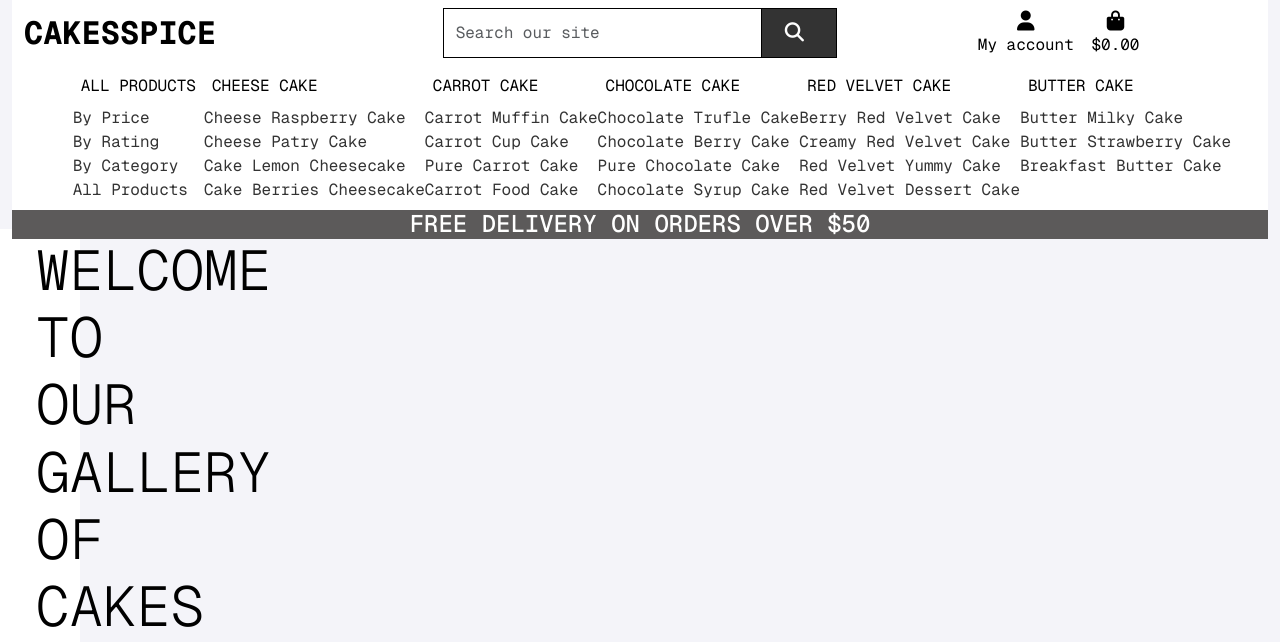
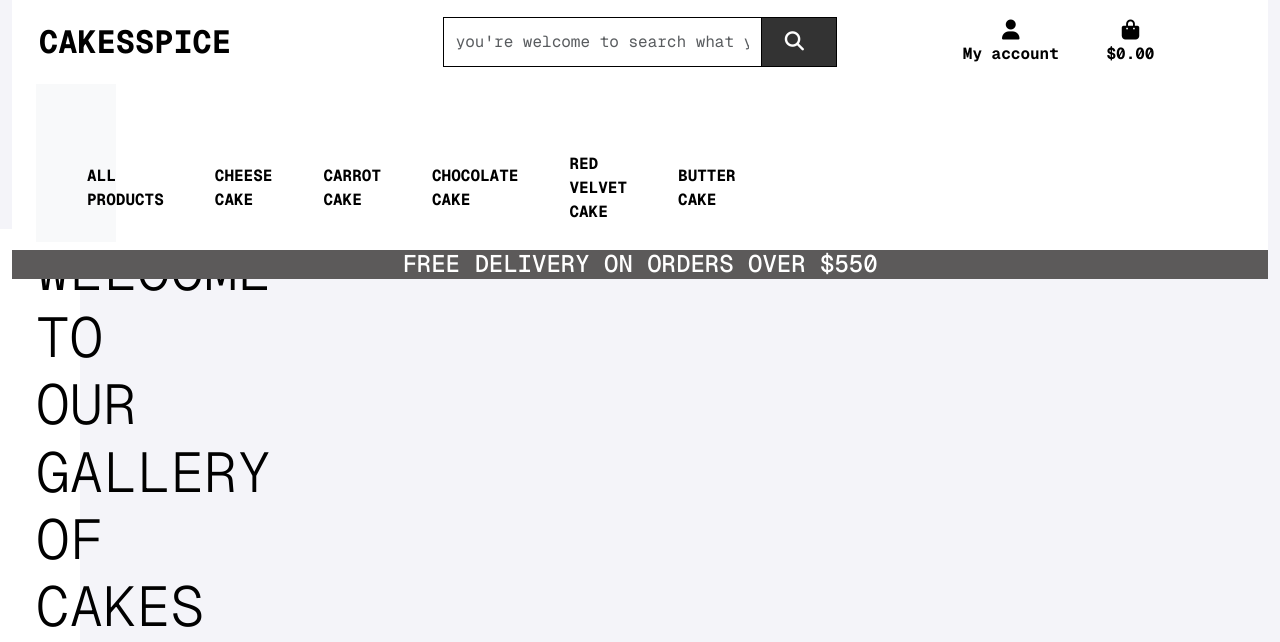
Before and after one commit to David-d-programmer/CakesSpice, a Django app: page / in a window 1280 px wide. Shown: the top 642 px of the page. Run offline with Django 3.2, Linux system fonts and the light colour scheme; a user stored in the database is signed in; some libraries are stand-ins or nearby versions.

Commit message:
main nav updated

```diff
--- a/static/css/base.css
+++ b/static/css/base.css
@@ -334,3 +334,108 @@
     }
 
 }
+
+/* Basic navbar styling */
+.navbar-nav {
+    list-style: none;
+    margin: 0;
+    padding: 0;
+    display: flex;
+    justify-content: center;
+    align-items: center;
+}
+
+/* Navbar items (li) */
+.nav-item {
+    position: relative;
+    margin: 0 15px;
+}
+
+/* Navbar links */
+.nav-link {
+    text-decoration: none;
+    font-weight: bold;
+    color: black;
+    padding: 10px 15px;
+    display: block;
+    font-size: 16px;
+    transition: background-color 0.3s ease;
+}
+
+/* Hover effect for navbar links */
+.nav-link:hover {
+    background-color: #f8f9fa; /* Light gray background on hover */
+}
+
+/* Dropdown menu */
+.dropdown-menu {
+    display: none;
+    position: absolute;
+    top: 100%;
+    left: 0;
+    right: 0;
+    background-color: white;
+    border: 1px solid #ddd;
+    border-radius: 4px;
+    z-index: 1000;
+}
+
+/* Show the dropdown when hovering */
+.nav-item:hover .dropdown-menu {
+    display: block;
+}
+
+/* Dropdown items */
+.dropdown-item {
+    text-decoration: none;
+    padding: 10px 15px;
+    color: black;
+    font-size: 14px;
+    display: block;
+    transition: background-color 0.3s ease;
+}
+
+/* Hover effect for dropdown items */
+.dropdown-item:hover {
+    background-color: #f8f9fa;
+}
+
+/* Remove borders from dropdown items */
+.dropdown-item {
+    border: none;
+}
+
+/* Navbar item spacing */
+.navbar-nav > .nav-item {
+    margin-right: 20px;
+}
+
+.nav-item .dropdown-menu {
+    padding-left: 0;
+}
+
+/* Fix for potential visual misalignment */
+.navbar-nav > .nav-item > .dropdown-menu {
+    margin-top: 5px;
+}
+
+/* For mobile view, adjust navbar items to be centered */
+@media (max-width: 768px) {
+    .navbar-nav {
+        flex-direction: column;
+        align-items: center;
+    }
+
+    .nav-item {
+        margin-bottom: 10px;
+    }
+
+    .nav-link {
+        padding: 12px;
+    }
+
+    .dropdown-menu {
+        position: relative;
+        width: 100%;
+    }
+}
--- a/templates/base.html
+++ b/templates/base.html
@@ -48,7 +48,7 @@
         <div class="col-12 col-lg-4 my-auto py-1 py-lg-0">
           <form method="GET" action="{% url 'products' %}">
             <div class="input-group w-100">
-              <input class="form-control border border-black rounded-0" type="text" name="q" placeholder="Search our site">
+              <input class="form-control border border-black rounded-0" type="text" name="q" placeholder="you're welcome to search what you want">
               <div class="input-group-append">
                 <button class="form-control btn btn-black border border-black rounded-0" type="submit">
                   <span class="icon">
@@ -62,7 +62,7 @@
         <div class="col-12 col-lg-4 my-auto py-1 py-lg-0">
           <ul class="list-inline list-unstyled text-center text-lg-right my-0">
             <li class="list-inline-item dropdown">
-              <a class="text-black nav-link" href="#" id="user-options" data-toggle="dropdown" aria-haspopup="true" aria-expanded="false">
+              <a class="text-black nav-link" href="" id="user-options" data-toggle="dropdown" aria-haspopup="true" aria-expanded="false">
                 <div class="text-center">
                   <div><i class="fas fa-user fa-lg"></i></div>
                   <p class="my-0">My account</p>
@@ -109,7 +109,7 @@
       </div>
       <div id="delivery-banner" class="row text-center">
         <div class="col bg-black text-white">
-          <h4 class="logo-font my-0">Free delivery on orders over ${{free_delivery_threshold}}</h4>
+          <h4 class="logo-font my-0">Free delivery on orders over $5{{free_delivery_threshold}}</h4>
         </div>
       </div>
     </header>
--- a/templates/includes/main-nav.html
+++ b/templates/includes/main-nav.html
@@ -1,75 +1,93 @@
+<nav class="navbar navbar-expand-lg navbar-light bg-light">
+    <div class="container">
+        <a class="navbar-brand" href="#"></a>
+        <button class="navbar-toggler" type="button" data-bs-toggle="collapse" data-bs-target="#main-nav" aria-controls="main-nav" aria-expanded="false" aria-label="Toggle navigation">
+            <span class="navbar-toggler-icon"></span>
+        </button>
+
         <div class="collapse navbar-collapse" id="main-nav">
             <ul class="navbar-nav w-auto mx-auto">
+                <!-- All Products Dropdown -->
                 <li class="nav-item dropdown">
-            <a class="logo-font font-weight-bold nav-link text-black mr-5" href="#" id="all-products-link" data-toggle="dropdown" aria-haspopup="true" aria-expanded="false">
+                    <a class="logo-font font-weight-bold nav-link text-black" href="#" id="all-products-link" data-bs-toggle="dropdown" aria-haspopup="true" aria-expanded="false">
                         All Products
                     </a>
-            <div classs="dropdown-menu border-0" aria-labelledby="all-products-link">
-                <a href="{% url 'products' %}?sort=price&direction=asc" class="dropdown-item">By Price</a>
-                <a href="{% url 'products' %}?sort=rating&direction=desc" class="dropdown-item">By Rating</a>
-                <a href="{% url 'products' %}?sort=category&direction=asc" class="dropdown-item">By Category</a>
-                <a href="{% url 'products' %}" class="dropdown-item">All Products</a>
-
-            </div>
+                    <ul class="dropdown-menu border-0" aria-labelledby="all-products-link">
+                        <li><a href="{% url 'products' %}?sort=price&direction=asc" class="dropdown-item">By Price</a></li>
+                        <li><a href="{% url 'products' %}?sort=rating&direction=desc" class="dropdown-item">By Rating</a></li>
+                        <li><a href="{% url 'products' %}?sort=category&direction=asc" class="dropdown-item">By Category</a></li>
+                        <li><a href="{% url 'products' %}" class="dropdown-item">All Products</a></li>
+                    </ul>
                 </li>
 
+                <!-- Cheese Cake Dropdown -->
                 <li class="nav-item dropdown">
-            <a class="logo-font font-weight-bold nav-link text-black mr-5" href="#" id="cheese-cake-link" data-toggle="dropdown" aria-haspopup="true" aria-expanded="false">
+                    <a class="logo-font font-weight-bold nav-link text-black" href="#" id="cheese-cake-link" data-bs-toggle="dropdown" aria-haspopup="true" aria-expanded="false">
                         Cheese Cake
                     </a>
-            <div classs="dropdown-menu border-0" aria-labelledby="cheese-cake-link">
-                <a href="{% url 'products' %}?q=Cheese Raspberry Cake" class="dropdown-item">Cheese Raspberry Cake</a>
-                <a href="{% url 'products' %}?q=Cheese Patry Cake" class="dropdown-item">Cheese Patry Cake</a>
-                <a href="{% url 'products' %}?q=Cake Lemon Cheesecake" class="dropdown-item">Cake Lemon Cheesecake</a>
-                <a href="{% url 'products' %}?q=Cake Berries Cheesecake" class="dropdown-item">Cake Berries Cheesecake</a>
-            </div>
+                    <ul class="dropdown-menu border-0" aria-labelledby="cheese-cake-link">
+                        <li><a href="{% url 'products' %}?q=Cheese Raspberry Cake" class="dropdown-item">Cheese Raspberry Cake</a></li>
+                        <li><a href="{% url 'products' %}?q=Cheese Patry Cake" class="dropdown-item">Cheese Patry Cake</a></li>
+                        <li><a href="{% url 'products' %}?q=Cake Lemon Cheesecake" class="dropdown-item">Cake Lemon Cheesecake</a></li>
+                        <li><a href="{% url 'products' %}?q=Cake Berries Cheesecake" class="dropdown-item">Cake Berries Cheesecake</a></li>
+                    </ul>
                 </li>
 
+                <!-- Carrot Cake Dropdown -->
                 <li class="nav-item dropdown">
-            <a class="logo-font font-weight-bold nav-link text-black mr-5" href="#" id="carrot-cake-link" data-toggle="dropdown" aria-haspopup="true" aria-expanded="false">
+                    <a class="logo-font font-weight-bold nav-link text-black" href="#" id="carrot-cake-link" data-bs-toggle="dropdown" aria-haspopup="true" aria-expanded="false">
                         Carrot Cake
                     </a>
-            <div classs="dropdown-menu border-0" aria-labelledby="carrot-cake-link">
-                <a href="{% url 'products' %}?q=Carrot Muffin Cake" class="dropdown-item">Carrot Muffin Cake</a>
-                <a href="{% url 'products' %}?q=Carrot Cup Cake" class="dropdown-item">Carrot Cup Cake</a>
-                <a href="{% url 'products' %}?q=Pure Carrot Cake" class="dropdown-item">Pure Carrot Cake</a>
-                <a href="{% url 'products' %}?q=Carrot Food Cake" class="dropdown-item">Carrot Food Cake</a>
-            </div>
+                    <ul class="dropdown-menu border-0" aria-labelledby="carrot-cake-link">
+                        <li><a href="{% url 'products' %}?q=Carrot Muffin Cake" class="dropdown-item">Carrot Muffin Cake</a></li>
+                        <li><a href="{% url 'products' %}?q=Carrot Cup Cake" class="dropdown-item">Carrot Cup Cake</a></li>
+                        <li><a href="{% url 'products' %}?q=Pure Carrot Cake" class="dropdown-item">Pure Carrot Cake</a></li>
+                        <li><a href="{% url 'products' %}?q=Carrot Food Cake" class="dropdown-item">Carrot Food Cake</a></li>
+                    </ul>
                 </li>
 
+                <!-- Chocolate Cake Dropdown -->
                 <li class="nav-item dropdown">
-            <a class="logo-font font-weight-bold nav-link text-black mr-5" href="#" id="chocolate-cake-link" data-toggle="dropdown" aria-haspopup="true" aria-expanded="false">
+                    <a class="logo-font font-weight-bold nav-link text-black" href="#" id="chocolate-cake-link" data-bs-toggle="dropdown" aria-haspopup="true" aria-expanded="false">
                         Chocolate Cake
                     </a>
-            <div classs="dropdown-menu border-0" aria-labelledby="chocolate-cake-link">
-                <a href="{% url 'products' %}?q=Chocolate Trufle Cake" class="dropdown-item">Chocolate Trufle Cake</a>
-                <a href="{% url 'products' %}?q=Chocolate Berry Cake" class="dropdown-item">Chocolate Berry Cake</a>
-                <a href="{% url 'products' %}?q=Pure Chocolate Cake" class="dropdown-item">Pure Chocolate Cake</a>
-                <a href="{% url 'products' %}?q=Chocolate Syrup Cake" class="dropdown-item">Chocolate Syrup Cake</a>
-            </div>
+                    <ul class="dropdown-menu border-0" aria-labelledby="chocolate-cake-link">
+                        <li><a href="{% url 'products' %}?q=Chocolate Trufle Cake" class="dropdown-item">Chocolate Trufle Cake</a></li>
+                        <li><a href="{% url 'products' %}?q=Chocolate Berry Cake" class="dropdown-item">Chocolate Berry Cake</a></li>
+                        <li><a href="{% url 'products' %}?q=Pure Chocolate Cake" class="dropdown-item">Pure Chocolate Cake</a></li>
+                        <li><a href="{% url 'products' %}?q=Chocolate Syrup Cake" class="dropdown-item">Chocolate Syrup Cake</a></li>
+                    </ul>
                 </li>
 
+                <!-- Red Velvet Cake Dropdown -->
                 <li class="nav-item dropdown">
-            <a class="logo-font font-weight-bold nav-link text-black mr-5" href="#" id="Red-Velvet-cake-link" data-toggle="dropdown" aria-haspopup="true" aria-expanded="false">
+                    <a class="logo-font font-weight-bold nav-link text-black" href="#" id="Red-Velvet-cake-link" data-bs-toggle="dropdown" aria-haspopup="true" aria-expanded="false">
                         Red Velvet Cake
                     </a>
-            <div classs="dropdown-menu border-0" aria-labelledby="Red-Velvet-cake-link">
-                <a href="{% url 'products' %}?q=Berry Red Velvet Cake" class="dropdown-item">Berry Red Velvet Cake</a>
-                <a href="{% url 'products' %}?q=Creamy Red Velvet Cake" class="dropdown-item">Creamy Red Velvet Cake</a>
-                <a href="{% url 'products' %}?q=Red Velvet Yummy Cake" class="dropdown-item">Red Velvet Yummy Cake</a>
-                <a href="{% url 'products' %}?q=Red Velvet Dessert Cake" class="dropdown-item">Red Velvet Dessert Cake</a>
-            </div>
+                    <ul class="dropdown-menu border-0" aria-labelledby="Red-Velvet-cake-link">
+                        <li><a href="{% url 'products' %}?q=Berry Red Velvet Cake" class="dropdown-item">Berry Red Velvet Cake</a></li>
+                        <li><a href="{% url 'products' %}?q=Creamy Red Velvet Cake" class="dropdown-item">Creamy Red Velvet Cake</a></li>
+                        <li><a href="{% url 'products' %}?q=Red Velvet Yummy Cake" class="dropdown-item">Red Velvet Yummy Cake</a></li>
+                        <li><a href="{% url 'products' %}?q=Red Velvet Dessert Cake" class="dropdown-item">Red Velvet Dessert Cake</a></li>
+                    </ul>
                 </li>
 
+                <!-- Butter Cake Dropdown -->
                 <li class="nav-item dropdown">
-            <a class="logo-font font-weight-bold nav-link text-black mr-5" href="#" id="butter-cake-link" data-toggle="dropdown" aria-haspopup="true" aria-expanded="false">
+                    <a class="logo-font font-weight-bold nav-link text-black" href="#" id="butter-cake-link" data-bs-toggle="dropdown" aria-haspopup="true" aria-expanded="false">
                         Butter Cake
                     </a>
-            <div classs="dropdown-menu border-0" aria-labelledby="butter-cake-link">
-                <a href="{% url 'products' %}?q=Butter Milky Cake" class="dropdown-item">Butter Milky Cake</a>
-                <a href="{% url 'products' %}?q=Butter Strawberry Cake" class="dropdown-item">Butter Strawberry Cake</a>
-                <a href="{% url 'products' %}?q=Breakfast Butter Cake" class="dropdown-item">Breakfast Butter Cake</a>
-            </div>
+                    <ul class="dropdown-menu border-0" aria-labelledby="butter-cake-link">
+                        <li><a href="{% url 'products' %}?q=Butter Milky Cake" class="dropdown-item">Butter Milky Cake</a></li>
+                        <li><a href="{% url 'products' %}?q=Butter Strawberry Cake" class="dropdown-item">Butter Strawberry Cake</a></li>
+                        <li><a href="{% url 'products' %}?q=Breakfast Butter Cake" class="dropdown-item">Breakfast Butter Cake</a></li>
+                    </ul>
                 </li>
             </ul>
         </div>
+    </div>
+</nav>
+
+
+<script src="https://cdn.jsdelivr.net/npm/@popperjs/core@2.11.6/dist/umd/popper.min.js"></script>
+<script src="https://cdn.jsdelivr.net/npm/bootstrap@5.1.3/dist/js/bootstrap.min.js"></script>
--- a/templates/includes/mobile-top-header.html
+++ b/templates/includes/mobile-top-header.html
@@ -1,3 +1,4 @@
+<!-- Search Dropdown -->
 <li class="list-inline-item">
     <a class="text-black nav-link d-block d-lg-none" href="#" id="mobile-search" data-toggle="dropdown" aria-haspopup="true" aria-expanded="false">
         <div class="text-center">
@@ -20,6 +21,8 @@
         </form>
     </div>
 </li>
+
+<!-- User Options Dropdown -->
 <li class="list-inline-item dropdown">
     <a class="text-black nav-link d-block d-lg-none" href="#" id="user-options" data-toggle="dropdown" aria-haspopup="true" aria-expanded="false">
         <div class="text-center">
@@ -27,32 +30,32 @@
             <p class="my-0">My Account</p>
         </div>
     </a>
-    <div class="dropdown-menu border-0 w-100 p-3 rounded-0 my-0" aria-labelledby="mobile-search">
+    <div class="dropdown-menu border-0 w-100 p-3 rounded-0 my-0" aria-labelledby="user-options">
         {% if request.user.is_authenticated %}
             {% if request.user.is_superuser %}
                 <a href="{% url 'account_logout' %}" class="dropdown-item">Product Management</a>
             {% endif %}
             <a href="" class="dropdown-item">My Profile</a>
-            <a href="{% url 'account_logout' %}" class="dropdown-item">dropdown-item</a>
+            <a href="{% url 'account_logout' %}" class="dropdown-item">Logout</a>
         {% else %}
             <a href="{% url 'account_signup' %}" class="dropdown-item">Register</a>
             <a href="{% url 'account_login' %}" class="dropdown-item">Login</a>
         {% endif %}
     </div>
+</li>
+
+<!-- Shopping Bag Icon -->
 <li class="list-inline-item">
     <a class="{% if grand_total %} text-primary font-weight-bold{% else %} text-black{% endif %} nav-link d-block d-lg-none" href="{% url 'view_bag' %}">
         <div class="text-center">
             <div><i class="fas fa-shopping-bag"></i></div>
             <p class="my-0">
                 {% if grand_total %}
-                        ${{grand_total|floatformat:2}}
+                    ${{ grand_total|floatformat:2 }}
                 {% else %}
                     $0.00
                 {% endif %}
             </p>
         </div>
-
     </a>
-
 </li>
-</li>
```
Also changed, not shown: db.sqlite3. Lines whose indentation alone changed are shown as unchanged.
